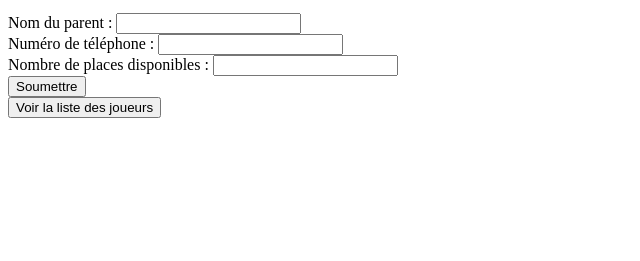
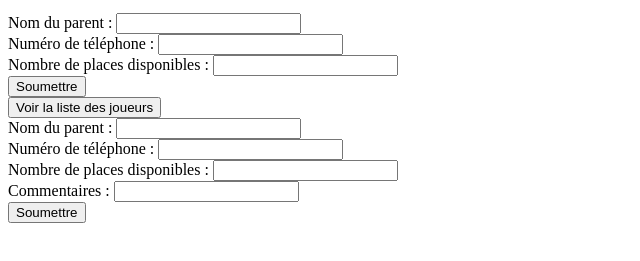
Before and after one commit to gpansart/covoiturage-hockey, a plain HTML site: page index.html in a window 1280 px wide. Shown: the part 101-362 px from the top of the page, without its empty margins (0-640 px from the left). Drawn offline with Linux system fonts and the light colour scheme.

Commit message:
index.html

```diff
--- a/index.html
+++ b/index.html
@@ -36,4 +36,35 @@
             });
     }
 </script>
+<form onsubmit="submitForm(event)">
+    Nom du parent : <input type="text" name="parent" id="parent"><br>
+    Numéro de téléphone : <input type="text" name="telephone" id="telephone"><br>
+    Nombre de places disponibles : <input type="number" name="places" id="places"><br>
+    Commentaires : <input type="text" name="commentaires" id="commentaires"><br>
+    <input type="submit" value="Soumettre">
+</form>
+
+<script>
+    function submitForm(event) {
+        event.preventDefault();
+
+        let parent = document.getElementById('parent').value;
+        let telephone = document.getElementById('telephone').value;
+        let places = document.getElementById('places').value;
+        let commentaires = document.getElementById('commentaires').value;
+
+        fetch("VOTRE_SCRIPT_GOOGLE_APPS_URL", {
+            method: "POST",
+            body: JSON.stringify({ parent, telephone, places, commentaires }),
+            headers: {
+                "Content-Type": "application/json"
+            }
+        }).then(response => response.text())
+        .then(data => {
+            alert("Données envoyées avec succès !");
+        }).catch(error => {
+            console.error("Erreur :", error);
+        });
+    }
+</script>
 </html>
```
